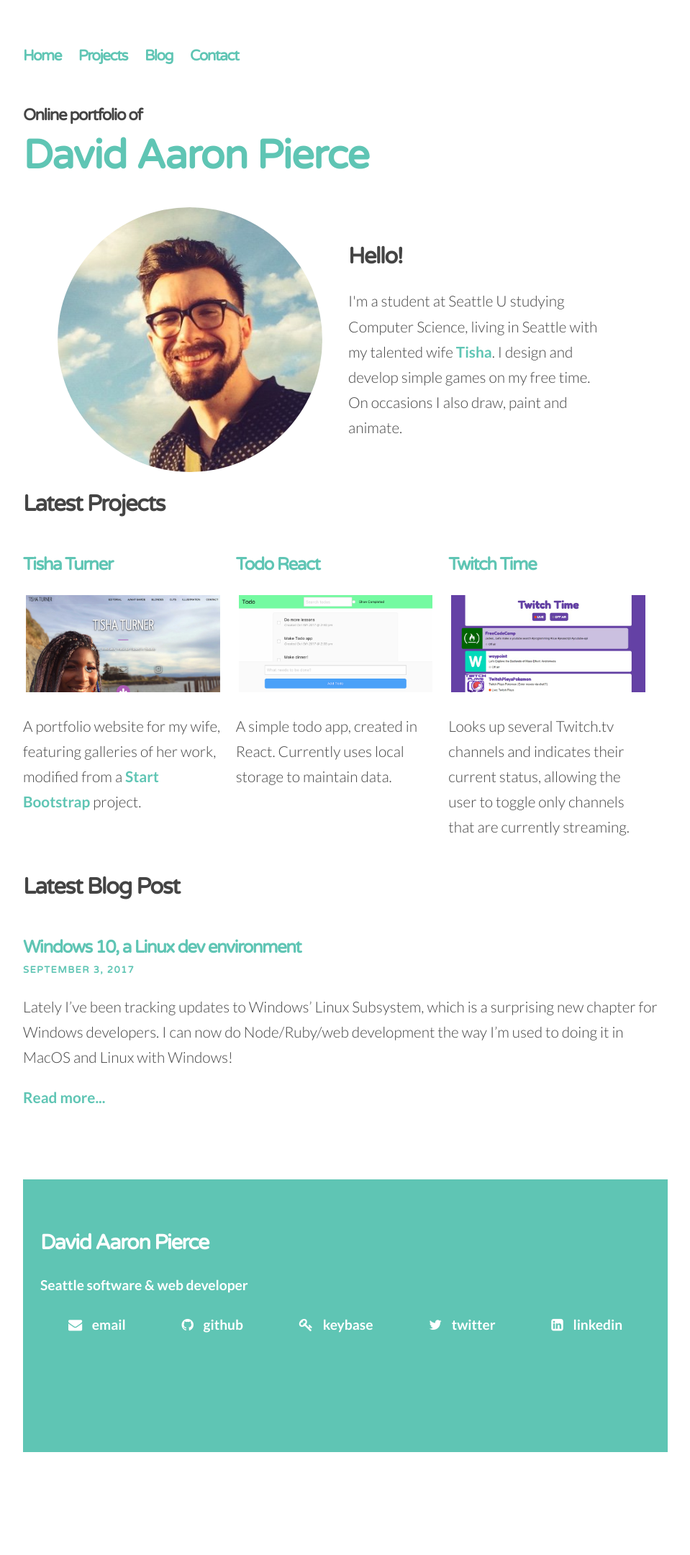
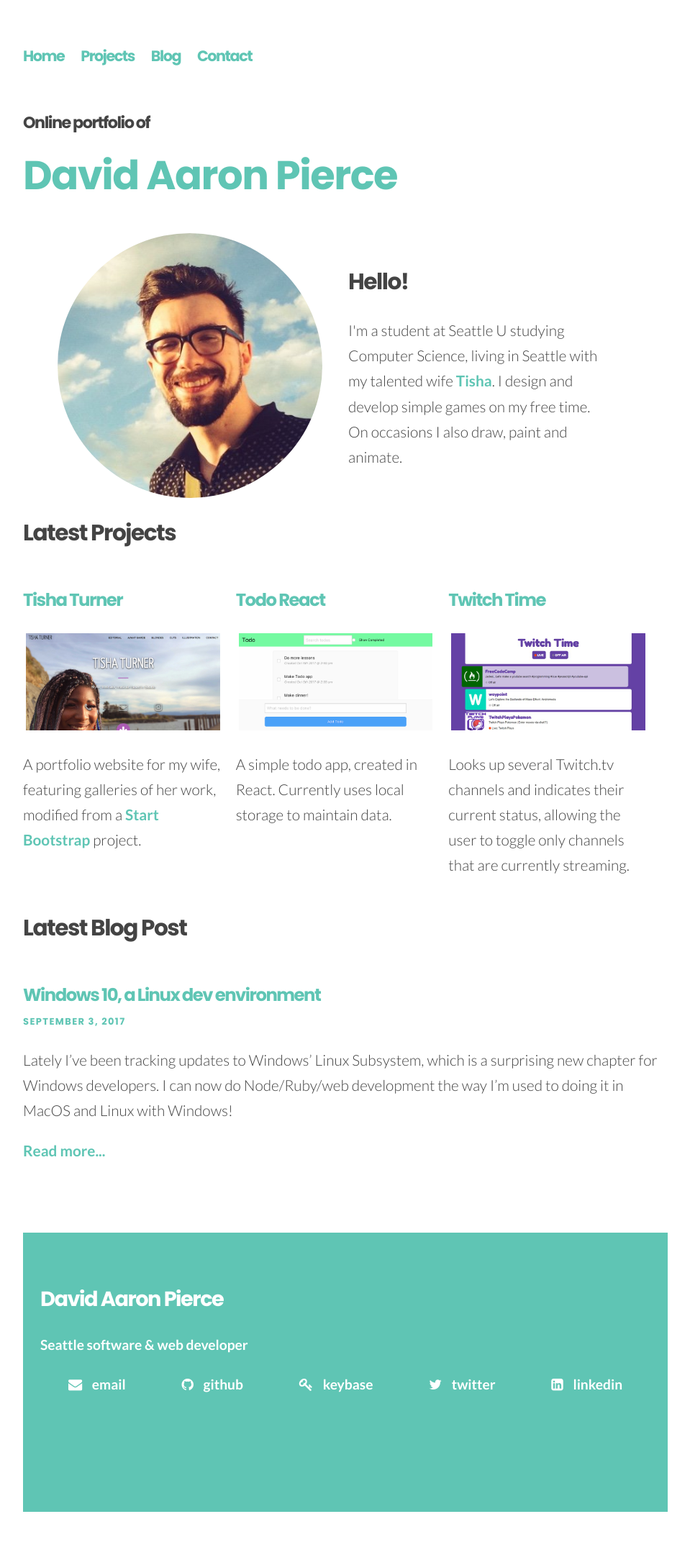
Before and after one commit to dapierce/dapierce.github.io-archive, a Jekyll site: the page built from index.html, in a window 1280 px wide. Shown: the whole page at 72% size, without its empty margins (160-1119 px from the left). Built offline with Jekyll 4.4.1, drawn with Linux system fonts in a browser that asks for light colours; nearby versions of some CDN libraries; before the commit the page ends 2078 px from its top, so only the background shows below that.

Commit message:
New typeface

```diff
--- a/_layouts/default.html
+++ b/_layouts/default.html
@@ -8,7 +8,7 @@
 	{% if page.description %}<meta name="description" content="{{ page.description }}">{% endif %}
 	<link rel="stylesheet" type="text/css" href="/style/main.css">
 	<link href="https://cdnjs.cloudflare.com/ajax/libs/font-awesome/4.7.0/css/font-awesome.min.css" rel="stylesheet">
-	<link href="https://fonts.googleapis.com/css?family=Lato:300,300i,700,700i|Varela+Round" rel="stylesheet">
+	<link href="https://fonts.googleapis.com/css?family=Lato:300,300i,700,700i|Poppins:700" rel="stylesheet">
 	<link rel="stylesheet" href="https://cdnjs.cloudflare.com/ajax/libs/KaTeX/0.7.1/katex.min.css">
 </head>
 
--- a/style/main.css
+++ b/style/main.css
@@ -22,7 +22,7 @@
   text-decoration: underline;
 }
 h1,h2,h3,h4,h5,h6,nav {
-  font-family: 'Varela Round', sans-serif;
+  font-family: 'Poppins', sans-serif;
   letter-spacing: -1.5px;
 }
 h1 {
```
